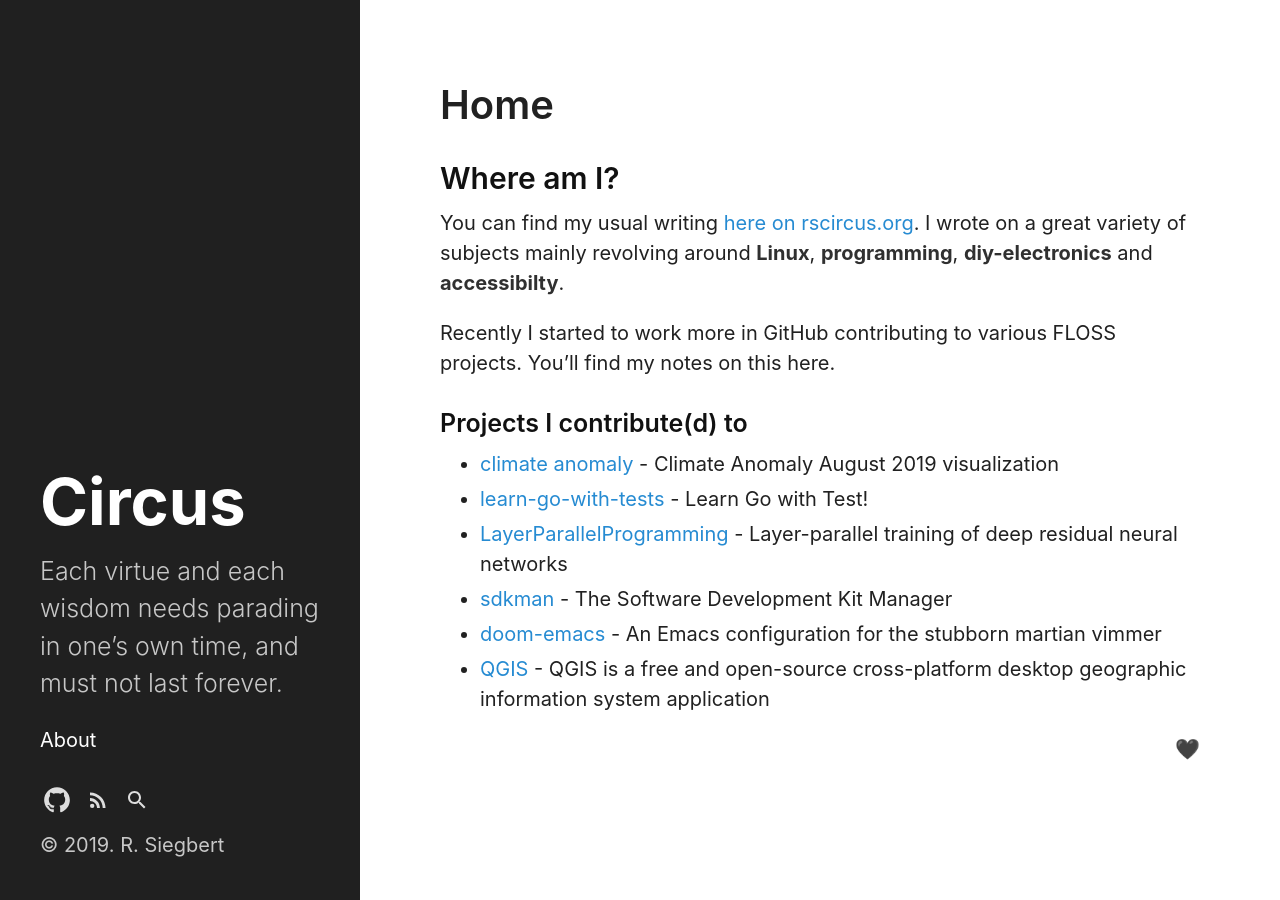
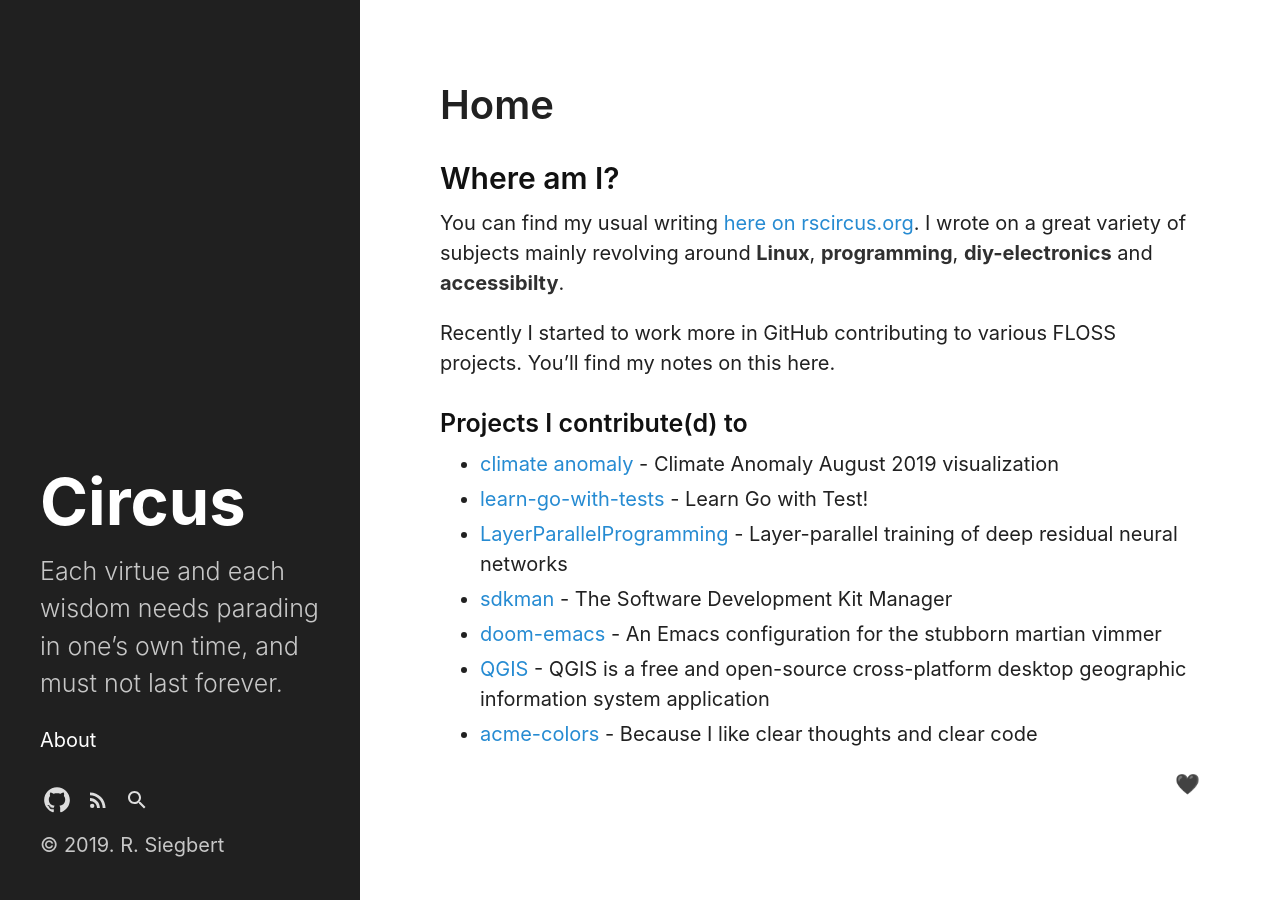
Before and after one commit to rscircus/rscircus.github.io, a Jekyll site: the page built from index.md, in a window 1280 px wide. Built offline with Jekyll 4.4.1, drawn with Linux system fonts in a browser that asks for light colours; our own code applies the rules of GitHub Pages for plain Markdown files.

Commit message:
Add acme-colors

```diff
--- a/index.md
+++ b/index.md
@@ -16,5 +16,6 @@
 -   [sdkman](https://sdkman.io) - The Software Development Kit Manager
 -   [doom-emacs](https://github.com/hlissner/doom-emacs) - An Emacs configuration for the stubborn martian vimmer
 -   [QGIS](https://qgis.org) - QGIS is a free and open-source cross-platform desktop geographic information system application
+-   [acme-colors](https://github.com/rscircus/acme-colors) - Because I like clear thoughts and clear code
 
 <p style="text-align: right">🖤</p>
```
